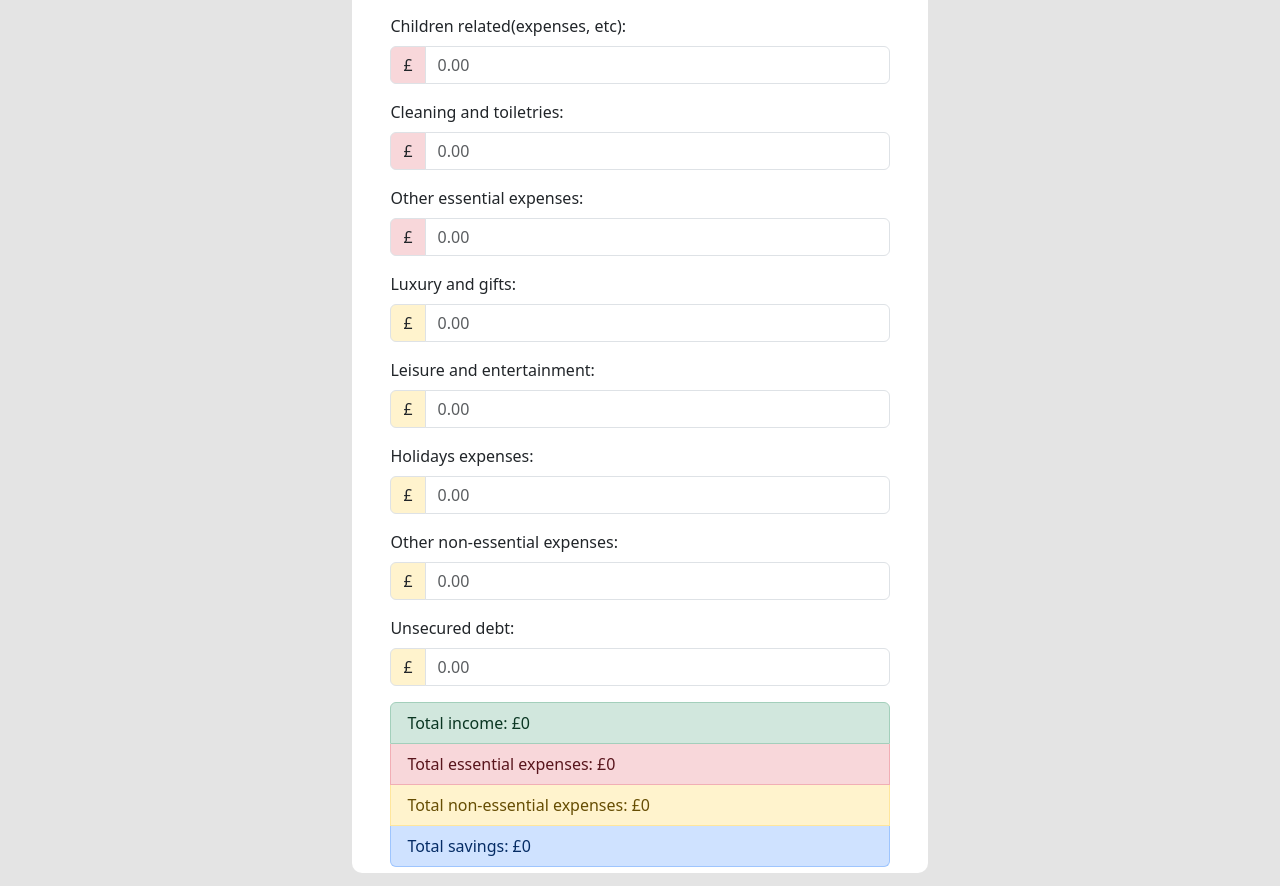
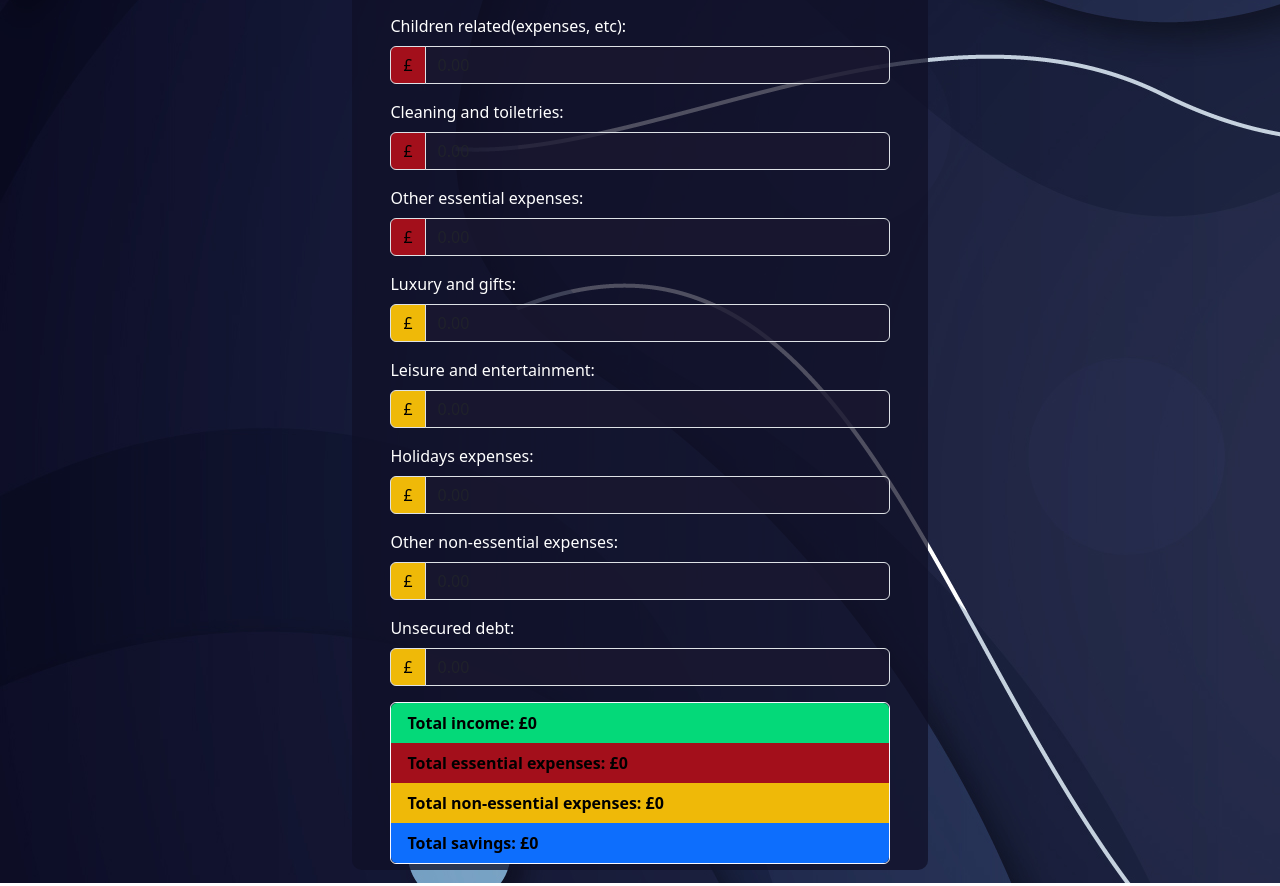
Before and after one commit to bianca-g-b/BudgetPlannerApp, a React (Vite) app in the folder frontend/: page / in a window 1280 px wide. Shown: the part 501-1387 px from the top of the page. Built offline with nearby package versions, Linux system fonts and the light colour scheme; no server answers.

Commit message:
added some styling

```diff
--- a/frontend/src/App.css
+++ b/frontend/src/App.css
@@ -1,5 +1,6 @@
-html, body {
-  background-color: rgb(228, 228, 228) !important;
+html, body, #root {
+  /* background-color: rgb(228, 228, 228) !important; */
+  background-image: url("./assets/3415325.jpg");
 }
 #root{
   min-width: 100vw;
@@ -8,12 +9,14 @@ html, body {
   justify-content: center;
   align-content: center;
   background-color: rgb(228, 228, 228);
+  color: white;
 }
 
 .full-form-area {
   display: flex;
   flex-direction: column;
-  background-color: white;
+  /* background-color: white; */
+  background: rgba(16, 15, 39, 0.734);
   padding-top: 0.5%;
   padding-bottom: 0.5%;
   padding-left: 3%;
@@ -22,6 +25,11 @@ html, body {
   margin-top: 1%;
   margin-bottom: 1%;
   width: 45%;
+}
+
+.form-control {
+  background: rgba(26, 24, 49, 0.734) !important;
+  color: white !important;
 }
 
 .btn-outline-primary {
@@ -34,14 +42,44 @@ html, body {
   font-weight: bold;
 }
 
-.income-input {
-  background-color: #d1e7dd !important;
+.income-input,
+.list-group-item-success {
+  background-color: #04d979 !important;
+  font-weight: bold;
+  color: black !important;
 }
 
-.essential-input {
-  background-color:#f8d7da !important;
+.essential-input,
+.list-group-item-danger {
+  background-color:#a30f1b !important;
+  font-weight: bold;
+  color: black !important;
 }
 
-.non-essential-input {
-  background-color: #fff3cd !important;
+.non-essential-input,
+.list-group-item-warning {
+  background-color: #efb908 !important;
+  font-weight: bold;
+  color: black !important;
 }
+
+.list-group-item-primary {
+  background-color:#0d6efd !important;
+  font-weight: bold;
+  color: black !important;
+}
+
+.budget-div {
+  background: rgba(16, 15, 39, 0.734);
+  padding: 5%;
+  margin-top: 10%;
+  border-radius: 10px;
+}
+
+.list-group-item {
+  border: none !important;
+}
+
+.list-group {
+  border: solid 1px rgb(248, 248, 255) !important;
+}
--- a/frontend/src/components/BudgetList.jsx
+++ b/frontend/src/components/BudgetList.jsx
@@ -48,7 +48,7 @@ function BudgetList() {
     }, [dispatch, csrfToken]);
 
     return (
-        <div>
+        <div className = "budget-div" >
         <button onClick = {handleLogout}>Logout</button>
         <h1>Budget List</h1>
             {budgetList
```
Also changed, not shown: frontend/src/assets/3415325.jpg (added).
